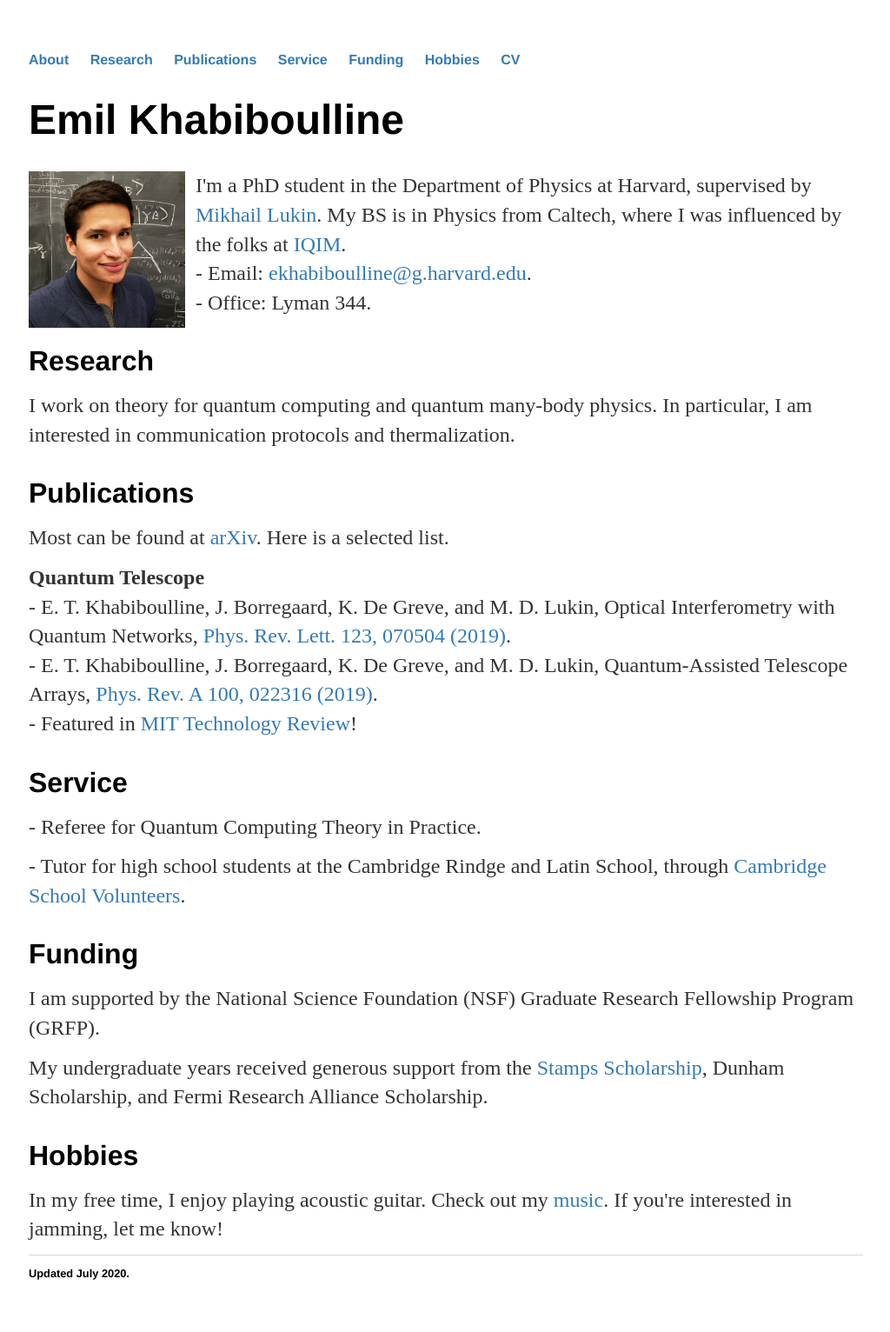
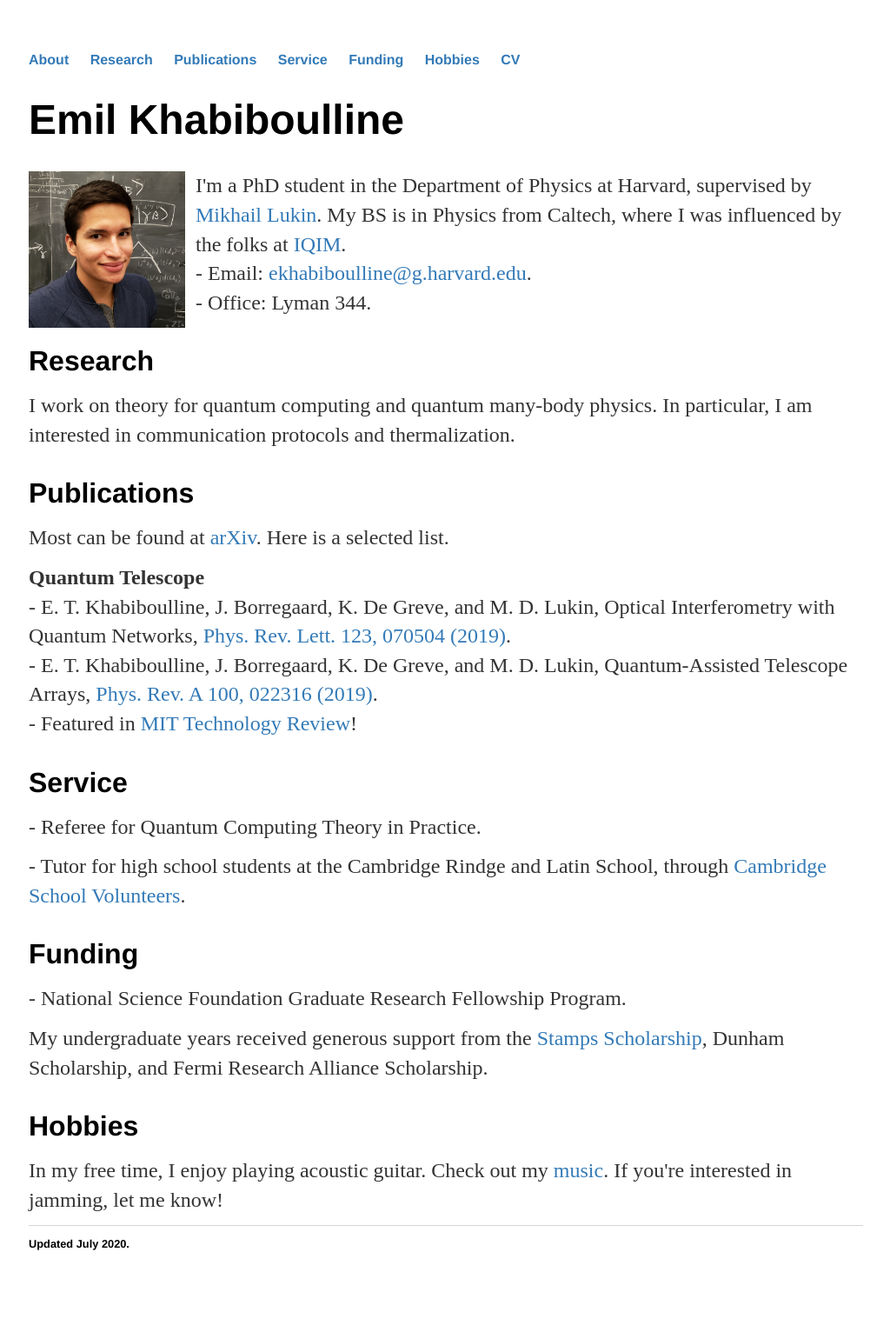
Before and after one commit to emilkhab/emilkhab.github.io, a Jekyll site: the page built from index.html, in a window 1280 px wide. Shown: the whole page at 87% size, without its empty margins (127-1151 px from the left). Built offline with Jekyll 4.4.1, drawn with Linux system fonts in a browser that asks for light colours; after the commit the page ends 1498 px from its top, so only the background shows below that.

Commit message:
Update index.html

```diff
--- a/index.html
+++ b/index.html
@@ -34,7 +34,7 @@ title: Emil Khabiboulline
 
 <div class="blurb" id="Funding">
 	<h2>Funding</h2>
-	<p>I am supported by the National Science Foundation (NSF) Graduate Research Fellowship Program (GRFP).</p>
+	<p>- National Science Foundation Graduate Research Fellowship Program.</p>
 	<p>My undergraduate years received generous support from the <a href="https://www.stampsscholars.org/">Stamps Scholarship</a>, Dunham Scholarship, and Fermi Research Alliance Scholarship.</p>
 </div>
 
```
